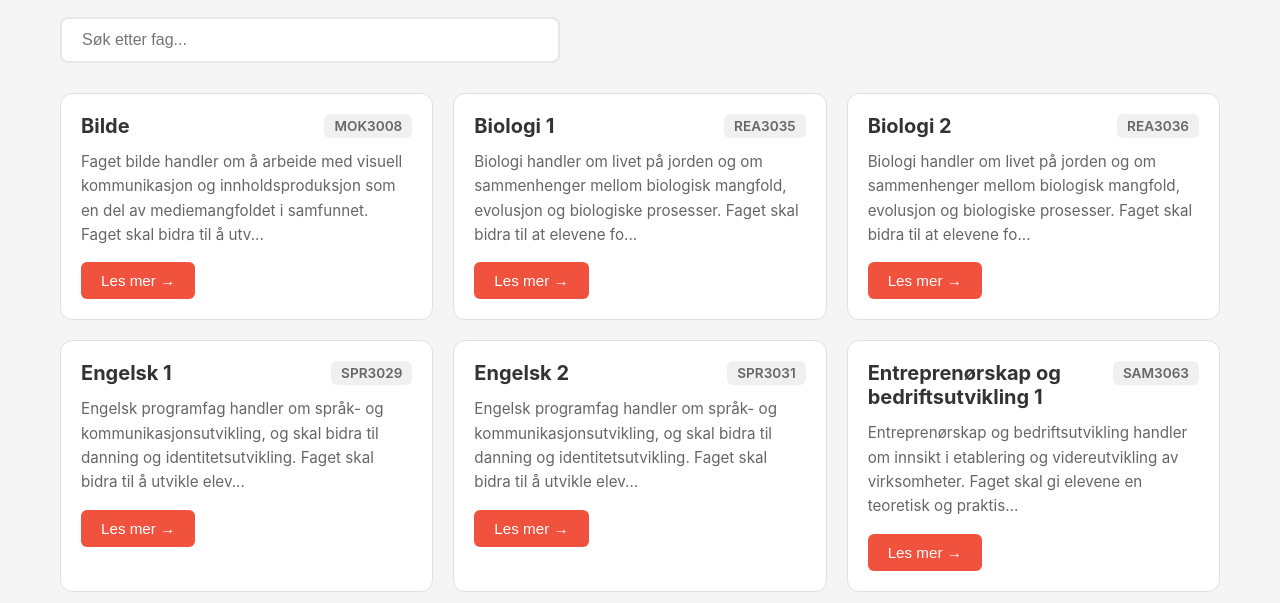
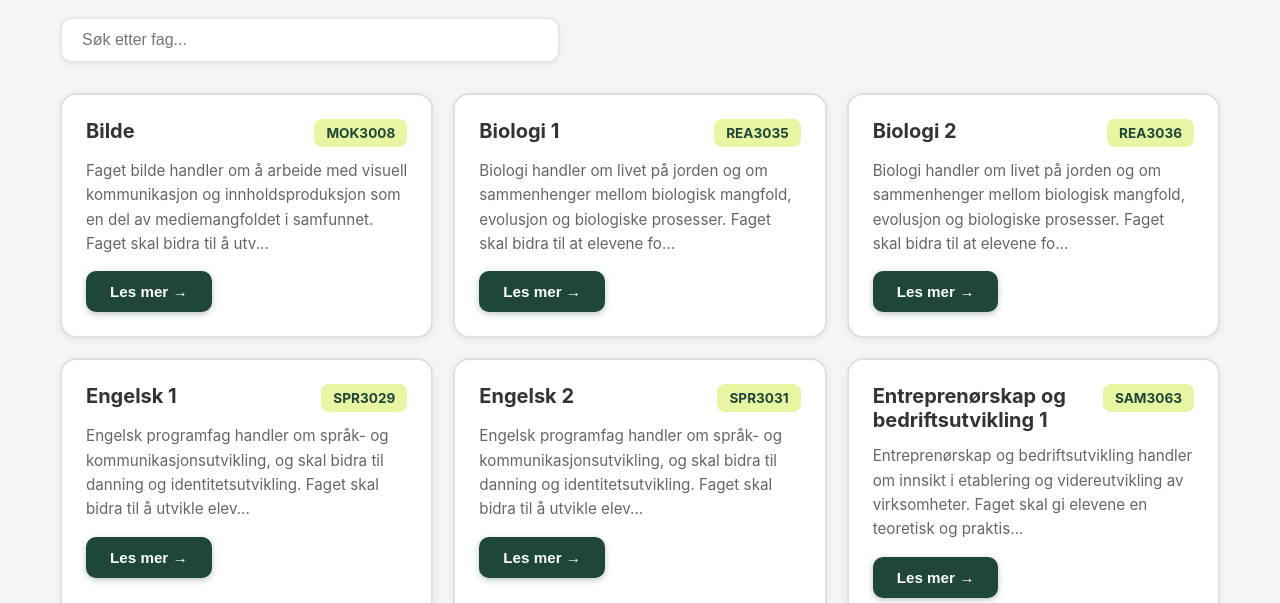
Before and after one commit to fredeids-metis/Programfag, a website: page docs/squarespace/demo.html in a window 1280 px wide. Shown: the part 197-800 px from the top of the page. Drawn offline with Linux system fonts and the light colour scheme.

Commit message:
Oppdater til grønn fargepalett med rundere hjørner og skyggeeffekter

```diff
--- a/docs/squarespace/styles.css
+++ b/docs/squarespace/styles.css
@@ -5,8 +5,9 @@
 
 /* === Fargepalett (fra Bergen Private Gymnas) === */
 :root {
-  --primary-color: #F0523D;        /* Rød/orange accent */
-  --primary-hover: #d94532;        /* Mørkere rød for hover */
+  --primary-color: #1F4739;        /* Mørkegrønn (hovedfarge) */
+  --primary-hover: #163529;        /* Mørkere grønn for hover */
+  --secondary-color: #E8F5A3;      /* Lys lime/grønn */
   --text-dark: #000000;            /* Mørk tekst */
   --text-medium: #737373;          /* Medium grå tekst */
   --border-light: #e7e7e7;         /* Lys grå border */
@@ -46,13 +47,15 @@
   padding: 12px 20px;
   font-size: 16px;
   border: 2px solid var(--border-light);
-  border-radius: 8px;
-  transition: border-color 0.3s;
+  border-radius: 12px;
+  transition: all 0.3s;
+  box-shadow: 0 2px 4px rgba(0, 0, 0, 0.05);
 }
 
 .programfag-search:focus {
   outline: none;
   border-color: var(--primary-color);
+  box-shadow: 0 4px 8px rgba(31, 71, 57, 0.15);
 }
 
 /* === Grid layout === */
@@ -65,17 +68,19 @@
 /* === Fagkort === */
 .programfag-card {
   background: white;
-  border: 1px solid #e0e0e0;
-  border-radius: 12px;
-  padding: 20px;
+  border: 2px solid #e0e0e0;
+  border-radius: 16px;
+  padding: 24px;
   transition: all 0.3s ease;
   cursor: pointer;
+  box-shadow: 0 2px 8px rgba(0, 0, 0, 0.06);
 }
 
 .programfag-card:hover {
-  box-shadow: 0 4px 12px rgba(0, 0, 0, 0.1);
-  transform: translateY(-2px);
+  box-shadow: 0 8px 20px rgba(31, 71, 57, 0.15);
+  transform: translateY(-4px);
   border-color: var(--primary-color);
+  background: linear-gradient(to bottom, white 0%, rgba(232, 245, 163, 0.05) 100%);
 }
 
 .card-header {
@@ -94,13 +99,13 @@
 }
 
 .fagkode {
-  background: #f0f0f0;
-  padding: 4px 10px;
-  border-radius: 6px;
+  background: var(--secondary-color);
+  padding: 6px 12px;
+  border-radius: 8px;
   font-size: 0.85rem;
-  color: #666;
+  color: var(--primary-color);
   white-space: nowrap;
-  font-weight: 600;
+  font-weight: 700;
 }
 
 .card-body p {
@@ -114,16 +119,19 @@
   background: var(--primary-color);
   color: white;
   border: none;
-  padding: 10px 20px;
-  border-radius: 6px;
+  padding: 12px 24px;
+  border-radius: 10px;
   cursor: pointer;
   font-size: 0.95rem;
-  font-weight: 500;
-  transition: background 0.3s;
+  font-weight: 600;
+  transition: all 0.3s;
+  box-shadow: 0 2px 6px rgba(31, 71, 57, 0.3);
 }
 
 .btn-details:hover {
   background: var(--primary-hover);
+  transform: translateY(-2px);
+  box-shadow: 0 4px 12px rgba(31, 71, 57, 0.4);
 }
 
 /* === Modal === */
@@ -144,7 +152,7 @@
 
 .modal-content {
   background: white;
-  border-radius: 12px;
+  border-radius: 20px;
   padding: 40px;
   max-width: 800px;
   width: 100%;
@@ -152,6 +160,8 @@
   overflow-y: auto;
   position: relative;
   animation: modalSlideIn 0.3s ease;
+  box-shadow: 0 10px 40px rgba(31, 71, 57, 0.2);
+  border: 2px solid var(--secondary-color);
 }
 
 @keyframes modalSlideIn {
@@ -196,12 +206,12 @@
 
 .fagkode-large {
   display: inline-block;
-  background: #f0f0f0;
-  padding: 6px 14px;
-  border-radius: 6px;
+  background: var(--secondary-color);
+  padding: 8px 16px;
+  border-radius: 10px;
   font-size: 0.9rem;
-  color: #666;
-  font-weight: 600;
+  color: var(--primary-color);
+  font-weight: 700;
   margin-bottom: 20px;
 }
 
@@ -271,10 +281,11 @@
 
 .kjerneelement {
   margin-bottom: 20px;
-  padding: 15px;
+  padding: 18px;
   background: var(--background-light);
-  border-radius: 8px;
-  border-left: 4px solid var(--primary-color);
+  border-radius: 12px;
+  border-left: 5px solid var(--primary-color);
+  box-shadow: 0 2px 4px rgba(0, 0, 0, 0.04);
 }
 
 .kjerneelement p {
@@ -286,17 +297,20 @@
 .btn-lareplan {
   display: inline-block;
   margin-top: 30px;
-  padding: 12px 24px;
+  padding: 14px 28px;
   background: var(--primary-color);
   color: white;
   text-decoration: none;
-  border-radius: 8px;
-  font-weight: 500;
-  transition: background 0.3s;
+  border-radius: 12px;
+  font-weight: 600;
+  transition: all 0.3s;
+  box-shadow: 0 3px 8px rgba(31, 71, 57, 0.3);
 }
 
 .btn-lareplan:hover {
   background: var(--primary-hover);
+  transform: translateY(-2px);
+  box-shadow: 0 6px 16px rgba(31, 71, 57, 0.4);
 }
 
 /* === Loading og error states === */
--- a/squarespace/styles.css
+++ b/squarespace/styles.css
@@ -5,8 +5,9 @@
 
 /* === Fargepalett (fra Bergen Private Gymnas) === */
 :root {
-  --primary-color: #F0523D;        /* Rød/orange accent */
-  --primary-hover: #d94532;        /* Mørkere rød for hover */
+  --primary-color: #1F4739;        /* Mørkegrønn (hovedfarge) */
+  --primary-hover: #163529;        /* Mørkere grønn for hover */
+  --secondary-color: #E8F5A3;      /* Lys lime/grønn */
   --text-dark: #000000;            /* Mørk tekst */
   --text-medium: #737373;          /* Medium grå tekst */
   --border-light: #e7e7e7;         /* Lys grå border */
@@ -46,13 +47,15 @@
   padding: 12px 20px;
   font-size: 16px;
   border: 2px solid var(--border-light);
-  border-radius: 8px;
-  transition: border-color 0.3s;
+  border-radius: 12px;
+  transition: all 0.3s;
+  box-shadow: 0 2px 4px rgba(0, 0, 0, 0.05);
 }
 
 .programfag-search:focus {
   outline: none;
   border-color: var(--primary-color);
+  box-shadow: 0 4px 8px rgba(31, 71, 57, 0.15);
 }
 
 /* === Grid layout === */
@@ -65,17 +68,19 @@
 /* === Fagkort === */
 .programfag-card {
   background: white;
-  border: 1px solid #e0e0e0;
-  border-radius: 12px;
-  padding: 20px;
+  border: 2px solid #e0e0e0;
+  border-radius: 16px;
+  padding: 24px;
   transition: all 0.3s ease;
   cursor: pointer;
+  box-shadow: 0 2px 8px rgba(0, 0, 0, 0.06);
 }
 
 .programfag-card:hover {
-  box-shadow: 0 4px 12px rgba(0, 0, 0, 0.1);
-  transform: translateY(-2px);
+  box-shadow: 0 8px 20px rgba(31, 71, 57, 0.15);
+  transform: translateY(-4px);
   border-color: var(--primary-color);
+  background: linear-gradient(to bottom, white 0%, rgba(232, 245, 163, 0.05) 100%);
 }
 
 .card-header {
@@ -94,13 +99,13 @@
 }
 
 .fagkode {
-  background: #f0f0f0;
-  padding: 4px 10px;
-  border-radius: 6px;
+  background: var(--secondary-color);
+  padding: 6px 12px;
+  border-radius: 8px;
   font-size: 0.85rem;
-  color: #666;
+  color: var(--primary-color);
   white-space: nowrap;
-  font-weight: 600;
+  font-weight: 700;
 }
 
 .card-body p {
@@ -114,16 +119,19 @@
   background: var(--primary-color);
   color: white;
   border: none;
-  padding: 10px 20px;
-  border-radius: 6px;
+  padding: 12px 24px;
+  border-radius: 10px;
   cursor: pointer;
   font-size: 0.95rem;
-  font-weight: 500;
-  transition: background 0.3s;
+  font-weight: 600;
+  transition: all 0.3s;
+  box-shadow: 0 2px 6px rgba(31, 71, 57, 0.3);
 }
 
 .btn-details:hover {
   background: var(--primary-hover);
+  transform: translateY(-2px);
+  box-shadow: 0 4px 12px rgba(31, 71, 57, 0.4);
 }
 
 /* === Modal === */
@@ -144,7 +152,7 @@
 
 .modal-content {
   background: white;
-  border-radius: 12px;
+  border-radius: 20px;
   padding: 40px;
   max-width: 800px;
   width: 100%;
@@ -152,6 +160,8 @@
   overflow-y: auto;
   position: relative;
   animation: modalSlideIn 0.3s ease;
+  box-shadow: 0 10px 40px rgba(31, 71, 57, 0.2);
+  border: 2px solid var(--secondary-color);
 }
 
 @keyframes modalSlideIn {
@@ -196,12 +206,12 @@
 
 .fagkode-large {
   display: inline-block;
-  background: #f0f0f0;
-  padding: 6px 14px;
-  border-radius: 6px;
+  background: var(--secondary-color);
+  padding: 8px 16px;
+  border-radius: 10px;
   font-size: 0.9rem;
-  color: #666;
-  font-weight: 600;
+  color: var(--primary-color);
+  font-weight: 700;
   margin-bottom: 20px;
 }
 
@@ -271,10 +281,11 @@
 
 .kjerneelement {
   margin-bottom: 20px;
-  padding: 15px;
+  padding: 18px;
   background: var(--background-light);
-  border-radius: 8px;
-  border-left: 4px solid var(--primary-color);
+  border-radius: 12px;
+  border-left: 5px solid var(--primary-color);
+  box-shadow: 0 2px 4px rgba(0, 0, 0, 0.04);
 }
 
 .kjerneelement p {
@@ -286,17 +297,20 @@
 .btn-lareplan {
   display: inline-block;
   margin-top: 30px;
-  padding: 12px 24px;
+  padding: 14px 28px;
   background: var(--primary-color);
   color: white;
   text-decoration: none;
-  border-radius: 8px;
-  font-weight: 500;
-  transition: background 0.3s;
+  border-radius: 12px;
+  font-weight: 600;
+  transition: all 0.3s;
+  box-shadow: 0 3px 8px rgba(31, 71, 57, 0.3);
 }
 
 .btn-lareplan:hover {
   background: var(--primary-hover);
+  transform: translateY(-2px);
+  box-shadow: 0 6px 16px rgba(31, 71, 57, 0.4);
 }
 
 /* === Loading og error states === */
```
